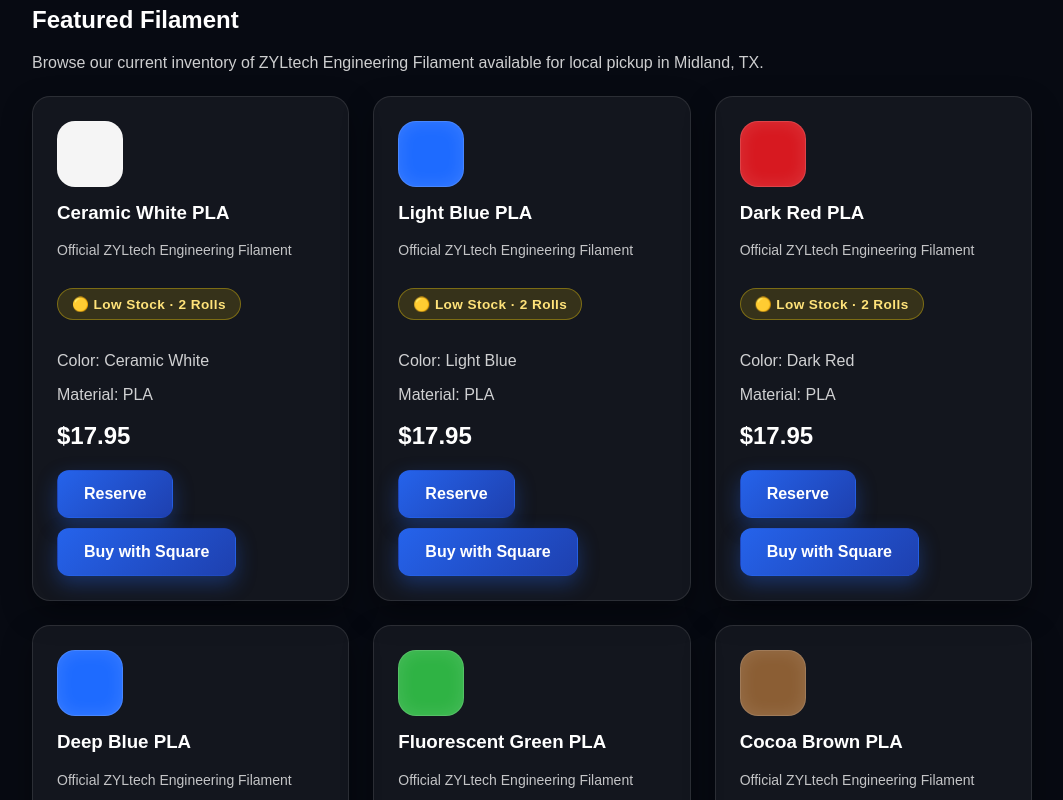
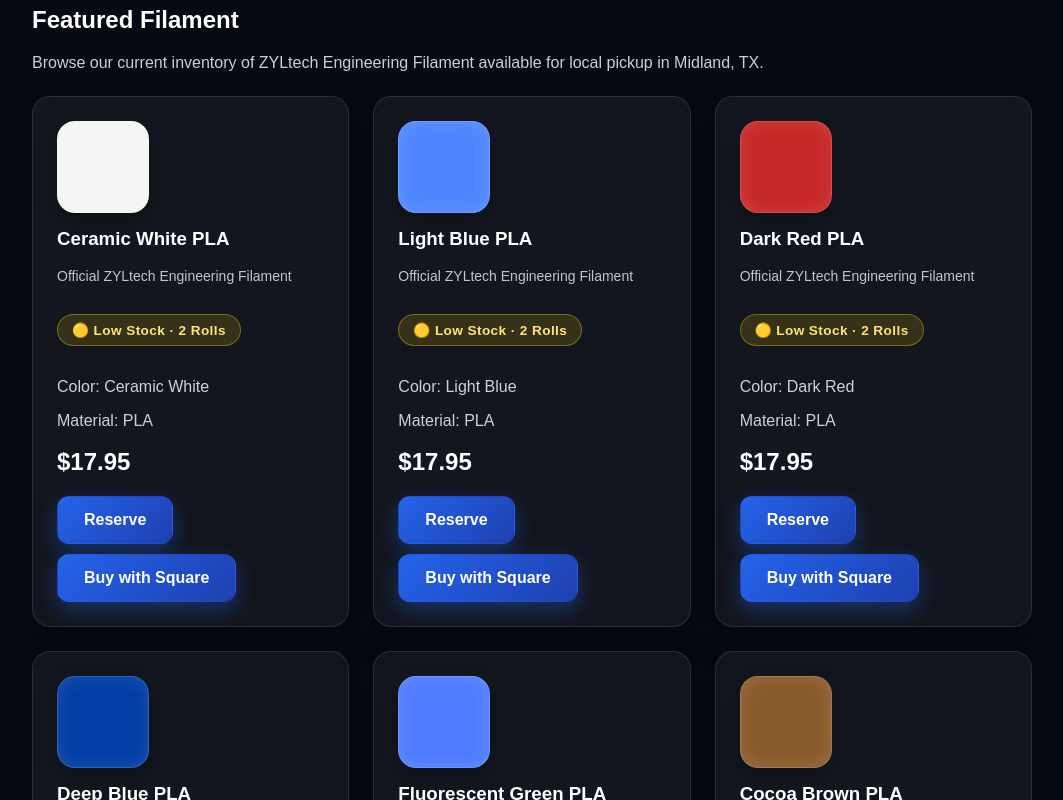
Before and after one commit to jnc3designs/jnc3designs-website, a Next.js app in the folder jnc3designs-premium/: page /supply in a window 1280 px wide. Shown: the part 1160-1960 px from the top of the page, without its empty margins (108-1171 px from the left). Built offline with nearby package versions, Linux system fonts and the light colour scheme.

Commit message:
Replace product swatch div with FilamentSwatch component

```diff
--- a/jnc3designs-premium/components/ProductCard.jsx
+++ b/jnc3designs-premium/components/ProductCard.jsx
@@ -1,6 +1,7 @@
 import JNCButton from "./JNCButton";
 import JNCCard from "./JNCCard";
 import InventoryBadge from "./InventoryBadge";
+import FilamentSwatch from "./FilamentSwatch";
 
 function getProductSwatch(color) {
   const name = color.toLowerCase();
@@ -38,10 +39,11 @@
         href={`/supply/${product.category}/${product.slug}`}
         className="product-card-link"
       >
-        <div
-          className="product-swatch"
-          style={{ background: product.swatch || getProductSwatch(product.color) }}
-        />
+        <FilamentSwatch
+    color={product.color}
+    size={90}
+    className="product-swatch"
+/>
 
         <h3>{product.name}</h3>
 
```
